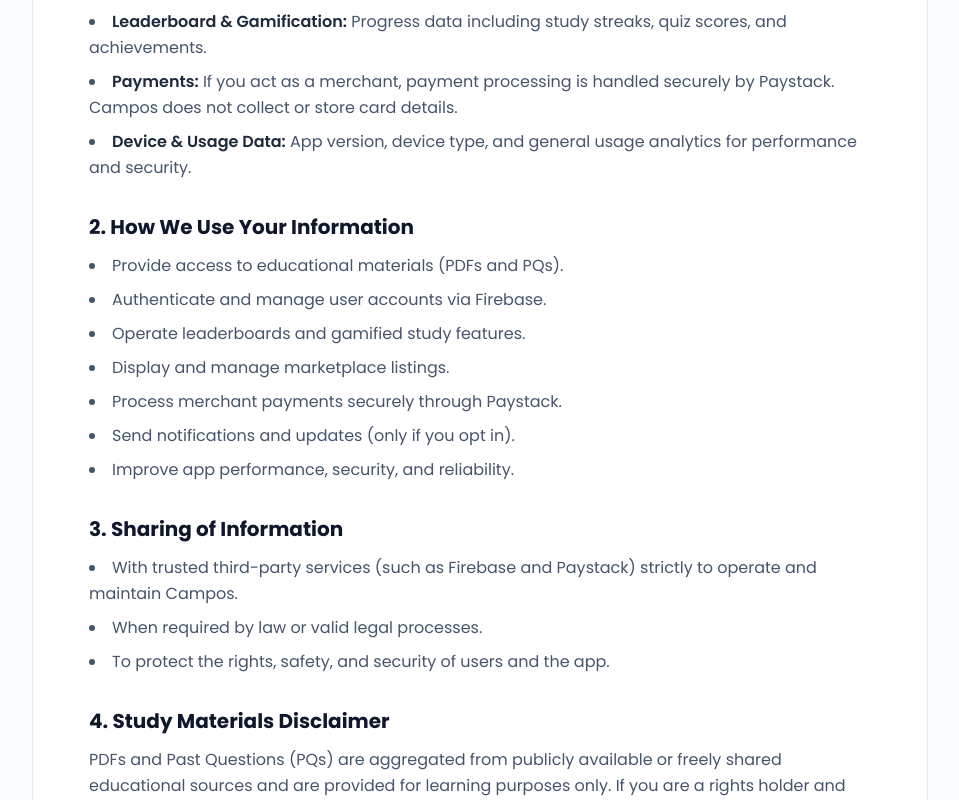
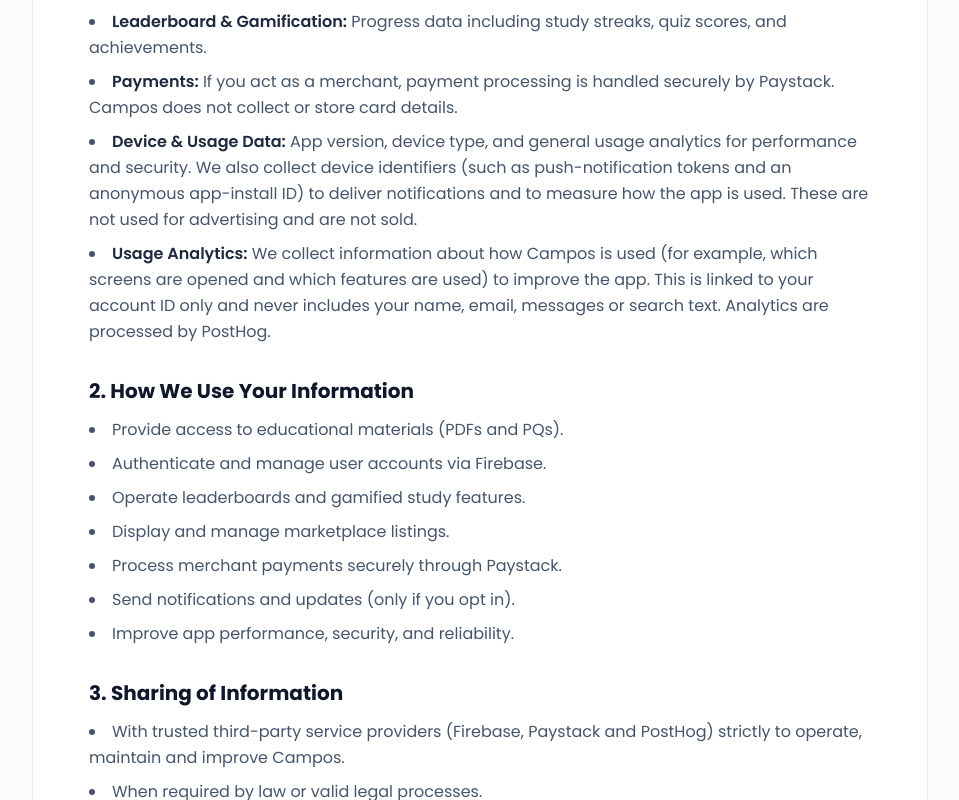
Before and after one commit to Dee-jedi/campos-africa, a Next.js app: page /privacy in a window 1280 px wide. Shown: the part 580-1380 px from the top of the page, without its empty margins (160-1119 px from the left). Built offline with nearby package versions, Linux system fonts and the light colour scheme.

Commit message:
Revise privacy policy and update last modified date
Updated privacy policy details, including data collection practices and third-party services involved. Changed the last updated date from March 2025 to November 2026.

```diff
--- a/src/app/privacy/page.tsx
+++ b/src/app/privacy/page.tsx
@@ -63,7 +63,15 @@ export default function PrivacyPage() {
             </li>
             <li>
               <strong className="text-slate-800 font-semibold">Device &amp; Usage Data:</strong> App version, device type, and
-              general usage analytics for performance and security.
+              general usage analytics for performance and security. We also collect device identifiers (such as
+              push-notification tokens and an anonymous app-install ID) to deliver notifications and to measure how the
+              app is used. These are not used for advertising and are not sold.
+            </li>
+            <li>
+              <strong className="text-slate-800 font-semibold">Usage Analytics:</strong> We collect information about how
+              Campos is used (for example, which screens are opened and which features are used) to improve the app. This
+              is linked to your account ID only and never includes your name, email, messages or search text. Analytics
+              are processed by PostHog.
             </li>
           </ul>
 
@@ -87,8 +95,8 @@ export default function PrivacyPage() {
           </h2>
           <ul className="list-disc list-inside mt-3 text-slate-600 space-y-2 text-sm sm:text-base leading-relaxed">
             <li>
-              With trusted third-party services (such as Firebase and Paystack)
-              strictly to operate and maintain Campos.
+              With trusted third-party service providers (Firebase, Paystack and PostHog) strictly to operate, maintain
+              and improve Campos.
             </li>
             <li>When required by law or valid legal processes.</li>
             <li>
@@ -175,7 +183,7 @@ export default function PrivacyPage() {
           </p>
 
           <p className="mt-10 pt-6 border-t border-slate-100 text-slate-400 text-xs sm:text-sm">
-            Last updated: March 2025
+            Last updated: November 2026
           </p>
         </div>
       </main>
```
